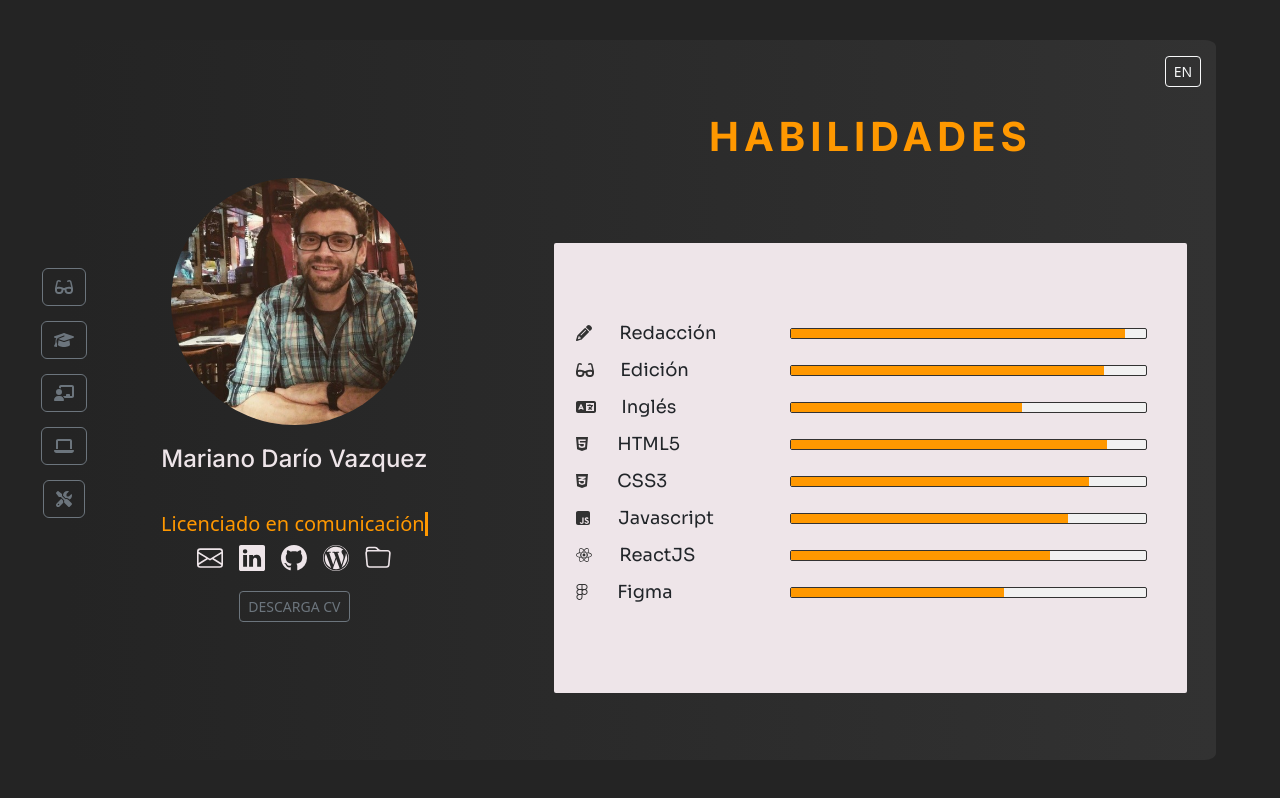
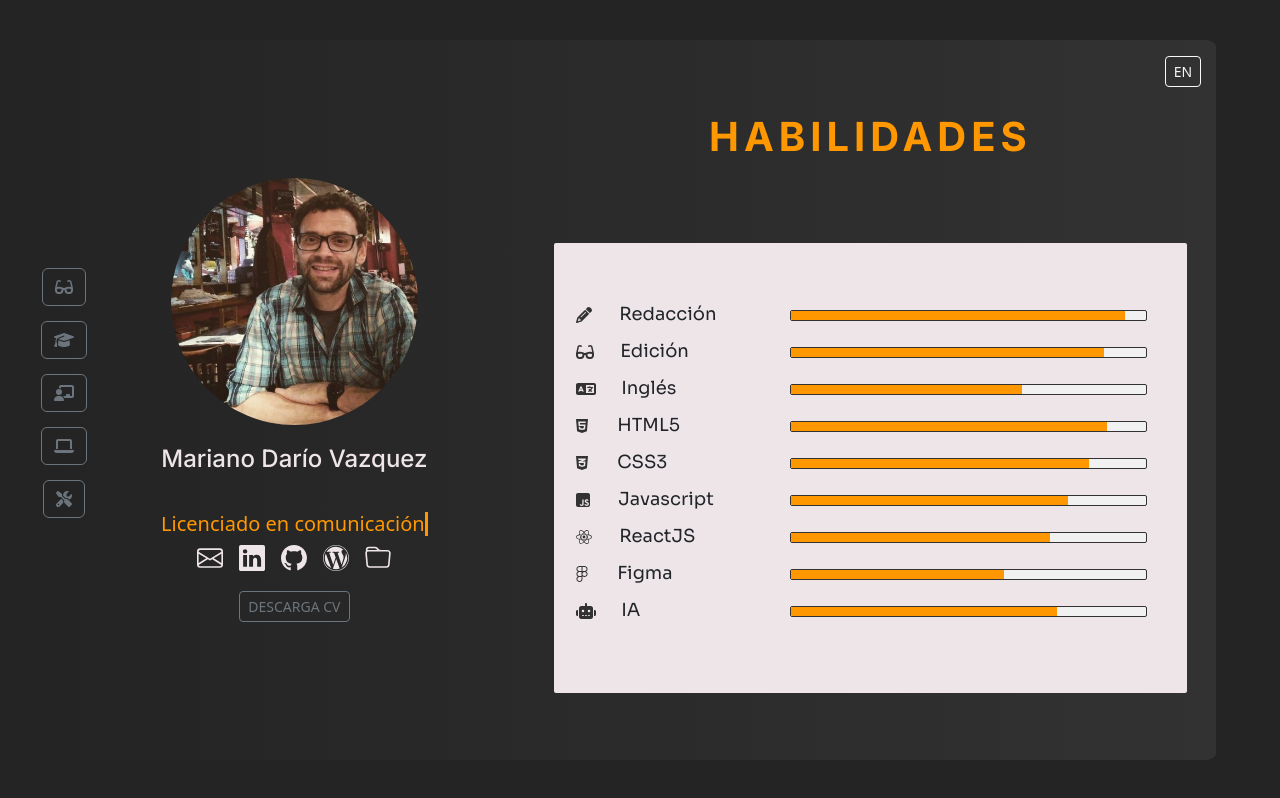
Before and after one commit to mareanovazquez/CurriculumVitae, a React (Vite) app: page /habilidades in a window 1280 px wide. Built offline with nearby package versions, Linux system fonts and the light colour scheme; a web font is replaced by a local one.

Commit message:
add new skill

```diff
--- a/src/Components/Habilidades/Habilidades.jsx
+++ b/src/Components/Habilidades/Habilidades.jsx
@@ -7,6 +7,7 @@ import { faSquareJs } from "@fortawesome/free-brands-svg-icons";
 import { faReact } from '@fortawesome/free-brands-svg-icons'
 import { faLanguage } from "@fortawesome/free-solid-svg-icons";
 import { faFigma } from "@fortawesome/free-brands-svg-icons";
+import { faRobot } from "@fortawesome/free-solid-svg-icons";
 
 import { LoadingBarEdicion } from "../Loading/LoadingBarEdicion";
 
@@ -17,6 +18,7 @@ import { LoadingBarJavascript } from "../Loading/LoadingBarJavascript";
 import { LoadingBarReact } from "../Loading/LoadingBarReact";
 import { LoadingBarLanguage } from "../Loading/LoadingBarLanguage";
 import { LoadingBarFigma } from "../Loading/LoadingBarFigma";
+import { LoadingBarIA } from "../Loading/LoadingBarIA";
 
 
 export const Habilidades = ({ language }) => {
@@ -88,6 +90,13 @@ export const Habilidades = ({ language }) => {
                                         <div className="skillText">Figma</div>
                                         <div className="skillLevel">
                                             <LoadingBarFigma />
+                                        </div>
+                                    </li>
+                                    <li className="skillItem">
+                                        <FontAwesomeIcon icon={faRobot} className="figma-icon" />
+                                        <div className="skillText">IA</div>
+                                        <div className="skillLevel">
+                                            <LoadingBarIA />
                                         </div>
                                     </li>
 
@@ -163,6 +172,13 @@ export const Habilidades = ({ language }) => {
                                             <LoadingBarFigma />
                                         </div>
                                     </li>
+                                    <li className="skillItem">
+                                        <FontAwesomeIcon icon={faRobot} className="figma-icon" />
+                                        <div className="skillText">AI</div>
+                                        <div className="skillLevel">
+                                            <LoadingBarIA />
+                                        </div>
+                                    </li>
                                 </ul>
                             </div>
                         </div>
--- /dev/null
+++ b/src/Components/Loading/LoadingBarIA.jsx
@@ -0,0 +1,32 @@
+import { useEffect, useState } from "react";
+
+
+export const LoadingBarIA = () => {
+
+    const [percentageReact, setPercentageReact] = useState(0)
+
+    useEffect(() => {
+        function increasePercentage() {
+            if (percentageReact < 75) {
+                setPercentageReact(prevPercentage => prevPercentage + 1);
+            } else {
+                clearInterval(interval);
+            }
+        }
+
+        const interval = setInterval(increasePercentage, (30 * 80 / 100));
+
+        return () => clearInterval(interval); // Limpiamos el intervalo al desmontar el componente
+
+    }, [percentageReact]);
+
+    return (
+        <>
+        <div className="markLevel">
+            <div className="levelReact" style={{ width: `${percentageReact}%` }}></div>
+        </div>
+            <div className="percentageReact d-none">{percentageReact}%</div>
+        </>
+    )
+
+}
```
